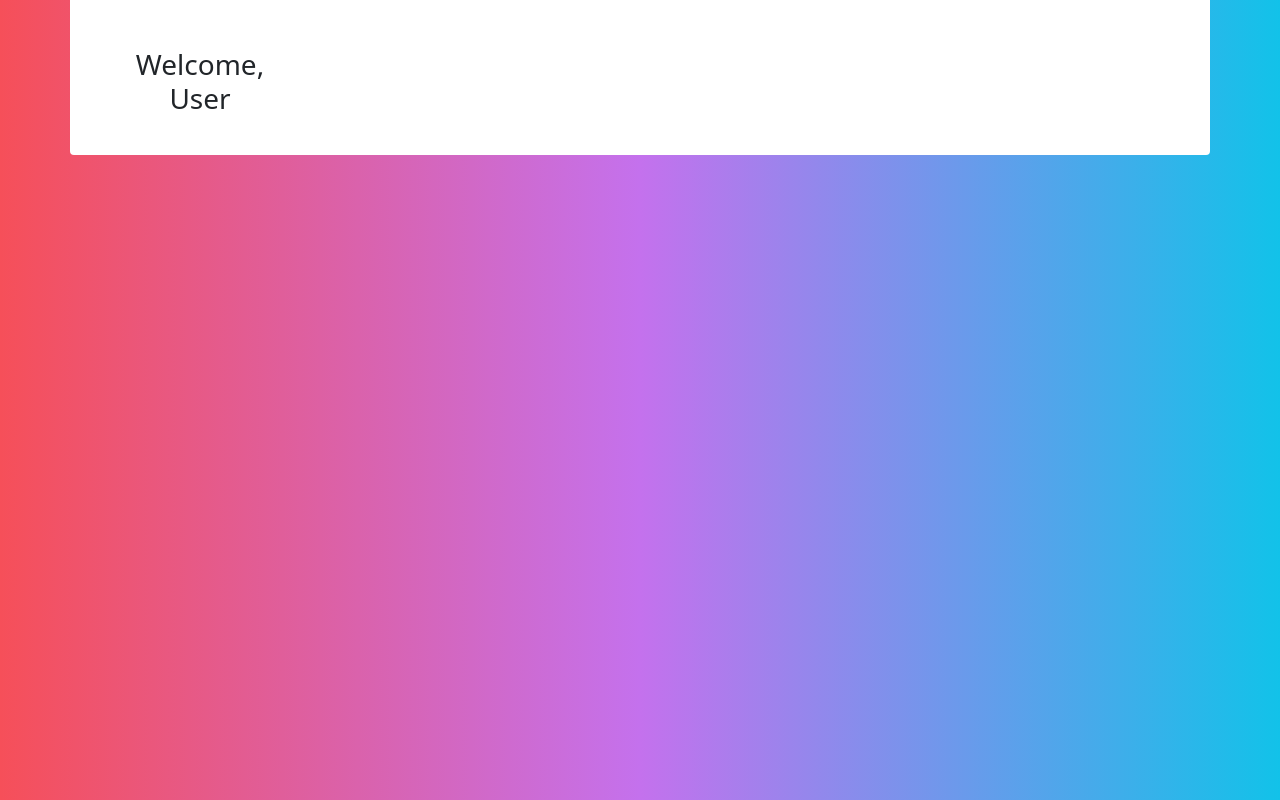
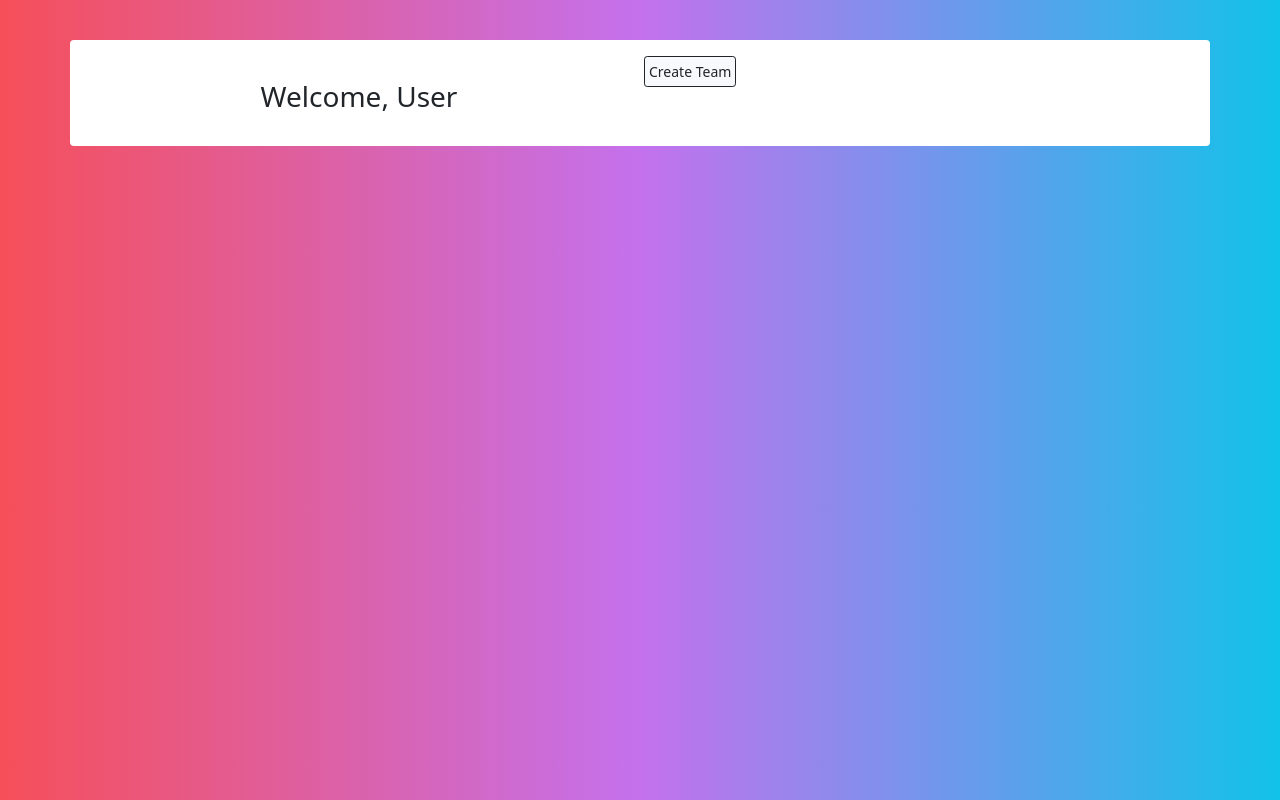
Before and after one commit to CS481-TaskAI/bootstrap-frontend, a React (Create React App) app: page /home in a window 1280 px wide. Built offline with nearby package versions, Linux system fonts and the light colour scheme.

Commit message:
looking good so far

```diff
--- a/src/Pages/home.js
+++ b/src/Pages/home.js
@@ -68,12 +68,24 @@ function Home(){
     */
     return(
         <>
-            <Container className="bg-white rounded">
-                <Row className="row-cols-3 row-cols-lg-5 g-2 g-lg-3 p-3">
-                    <Col>
+            <Container className="bg-white rounded mt-5">
+                <Row className="row g-2">
+                    <Col className="col-6">
                         <h3 className="text-center text-dark mt-3 p-3">
                             Welcome, User
                         </h3>
+                    </Col>
+                    <Col className="col-6">
+                        <Button className="p-1 mt-2 bg-light text-dark btn-sm border-dark">
+                            Create Team
+                        </Button>
+                    </Col>
+                    <Col className="col-6">
+                        <Nav>
+                            <Nav.Item>
+
+                            </Nav.Item>
+                        </Nav>
                     </Col>
                 </Row>
             </Container>
```
